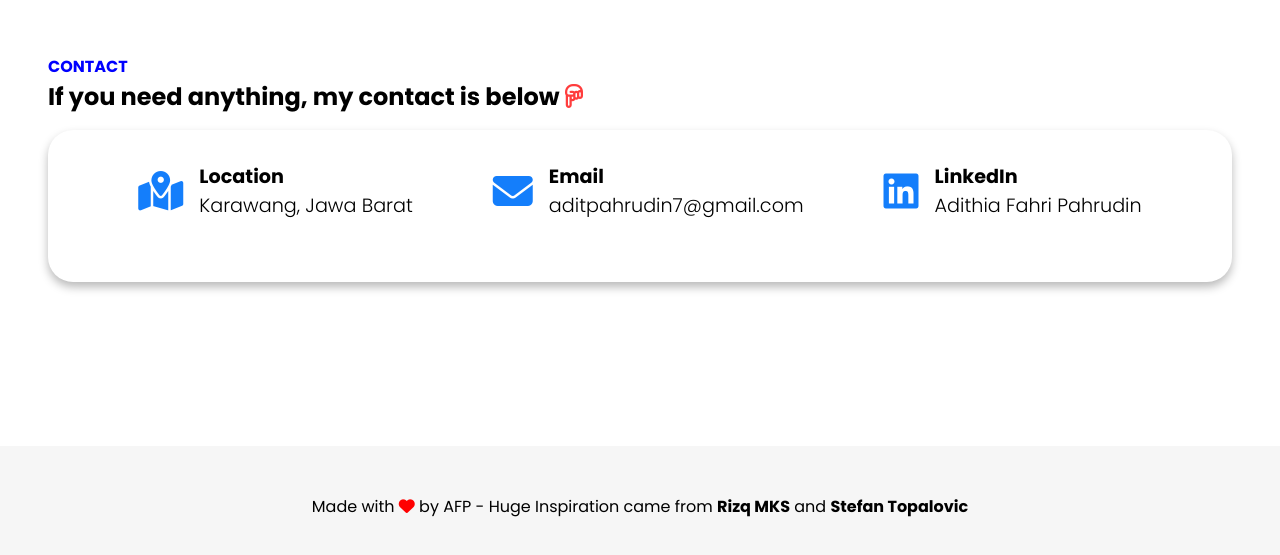
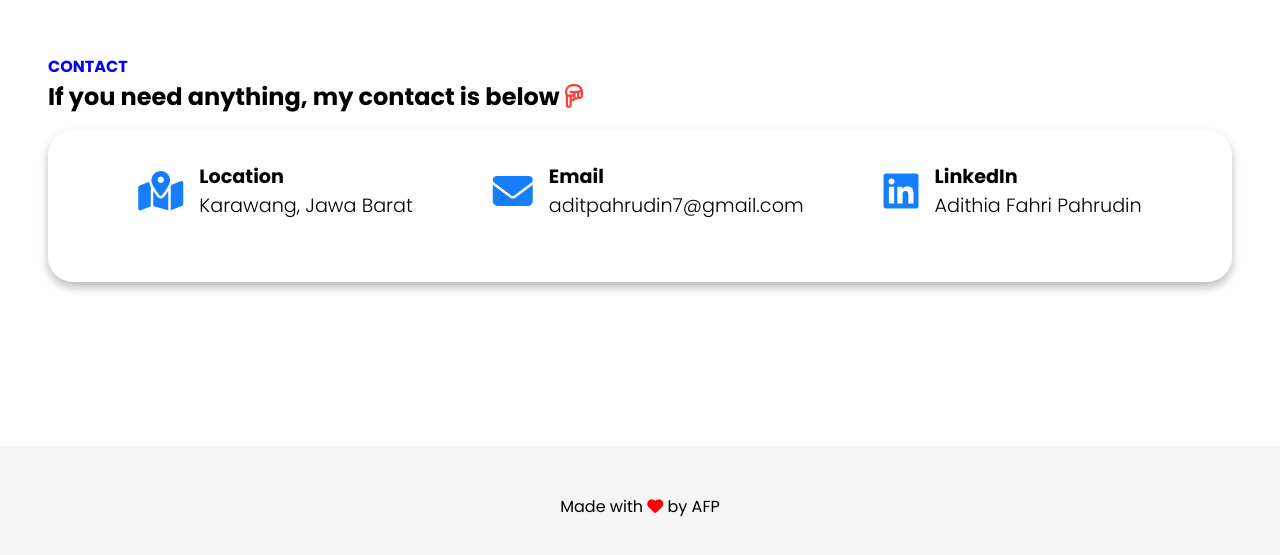
Before and after one commit to AditFahrP/AditFahrP.github.io, a plain HTML site: page index.html in a window 1280 px wide. Shown: the part 2738-3293 px from the top of the page. Drawn offline with Linux system fonts and the light colour scheme.

Commit message:
Update index.html

```diff
--- a/index.html
+++ b/index.html
@@ -137,7 +137,7 @@
     </section>
 
     <footer class="footer">
-        <h4>Made with <span class="fa-solid fa-heart" style="color: red;"></span> by AFP - Huge Inspiration came from <a href="https://mksdesuyo.github.io/" target="_blank">Rizq MKS</a> and <a href="https://www.stefantopalovic.com/" target="_blank">Stefan Topalovic</a> </h4>
+        <h4>Made with <span class="fa-solid fa-heart" style="color: red;"></span> by AFP</h4>
     </footer>
     <script src="https://kit.fontawesome.com/481c1b537f.js" crossorigin="anonymous"></script>
     <script src="script.js"></script>
```
